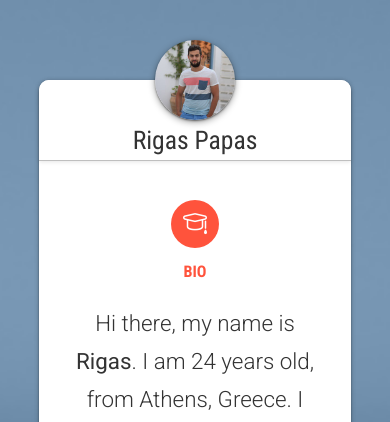
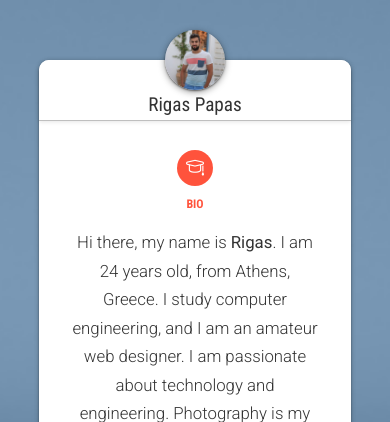
Before and after one commit to rigaspapas/rigaspapas.com, a PHP site: page / in a window 390 px wide. Shown: the top 422 px of the page. Run offline with PHP 8.4, Linux system fonts and the light colour scheme.

Commit message:
Don't define pixels as font size of the page

```diff
--- a/css/style.less
+++ b/css/style.less
@@ -84,7 +84,6 @@ body {
     color: @text;
     font-family: '@{font-family}', Arial, sans-serif;
     text-align: center;
-    font-size: 16px;
 }
 body:before {
     content: '';
@@ -308,21 +307,13 @@ dd {
     }
 }
 
-@media screen and (max-width:950px){
-    body { font-size: 15px; }
-}
-
-@media screen and (max-width:800px){
-    body { font-size: 14px; }
-}
-
 @media screen and (max-width:640px){
-    body { font-size: 13px; }
+    html { font-size: 85%; }
     dd {
         font-size: 1.3rem;
     }
 }
 
 @media screen and (max-width:400px){
-    body { font-size: 11px; }
+    html { font-size: 75%; }
 }
```
Also changed, not shown: css/style.css.
